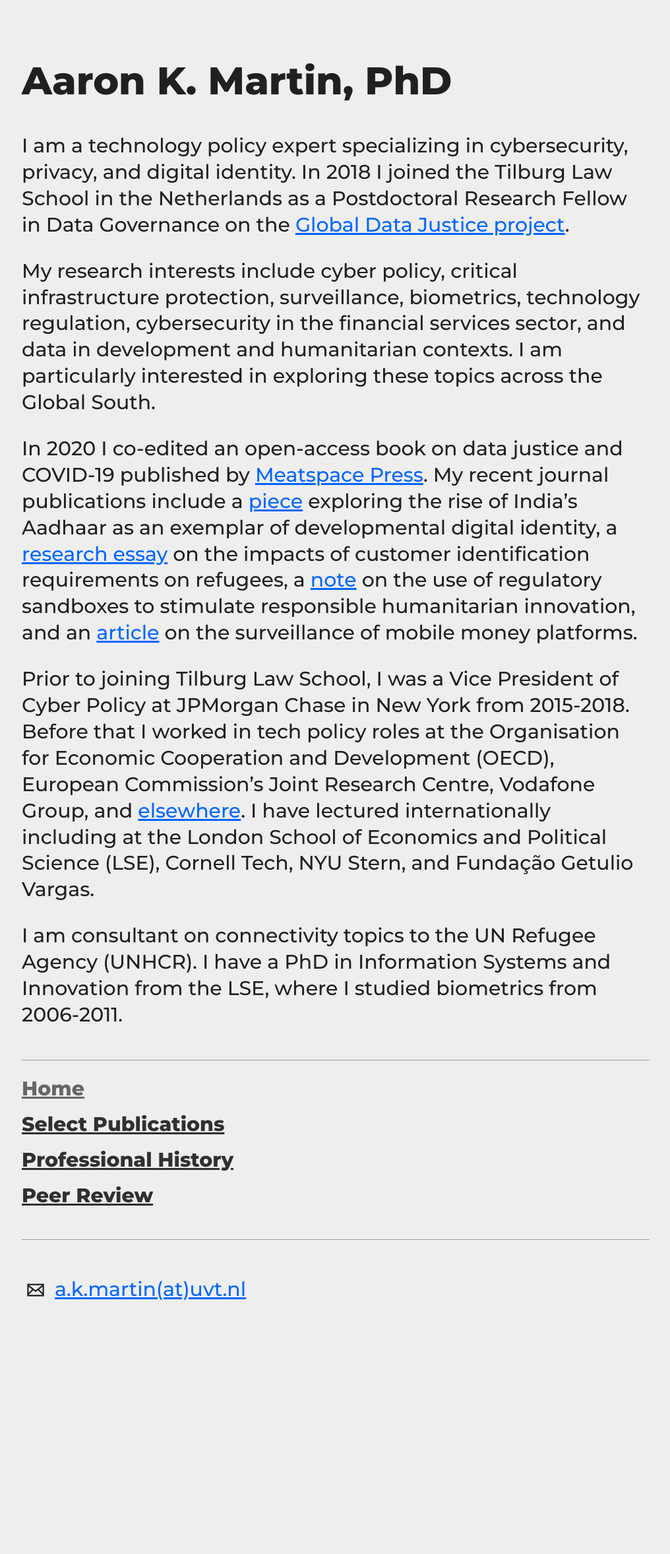
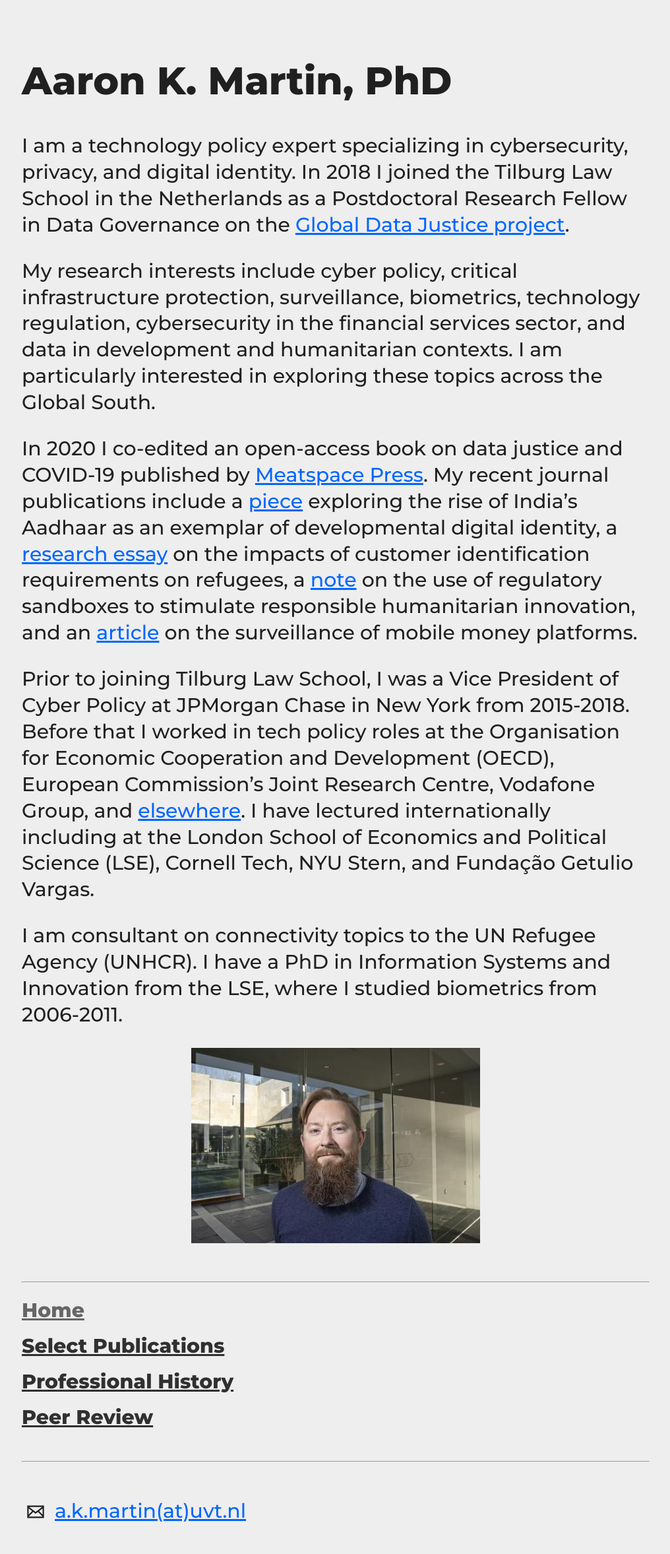
Before and after one commit to haroonalrasheed/641a, a Jekyll site: the page built from index.md, in a window 1280 px wide. Shown: the whole page at 66% size, without its empty margins (131-1147 px from the left). Built offline with Jekyll 4.4.1, drawn with Linux system fonts in a browser that asks for light colours; before the commit the page ends 2019 px from its top, so only the background shows below that.

Commit message:
Update index.md

```diff
--- a/index.md
+++ b/index.md
@@ -11,3 +11,7 @@ In 2020 I co-edited an open-access book on data justice and COVID-19 published b
 Prior to joining Tilburg Law School, I was a Vice President of Cyber Policy at JPMorgan Chase in New York from 2015-2018. Before that I worked in tech policy roles at the Organisation for Economic Cooperation and Development (OECD), European Commission's Joint Research Centre, Vodafone Group, and [elsewhere](http://sixfouronea.net/professional-history/). I have lectured internationally including at the London School of Economics and Political Science (LSE), Cornell Tech, NYU Stern, and Fundação Getulio Vargas.
 
 I am consultant on connectivity topics to the UN Refugee Agency (UNHCR). I have a PhD in Information Systems and Innovation from the LSE, where I studied biometrics from 2006-2011.
+
+<p align="center">
+  <img src="images/aaron_martin.jpg">
+</p>
```
